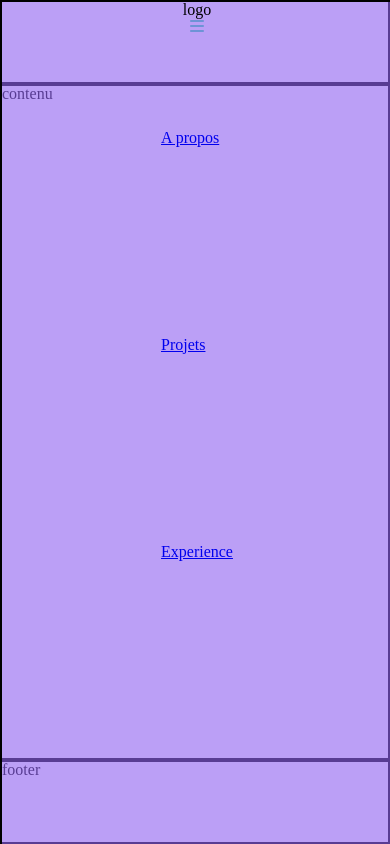
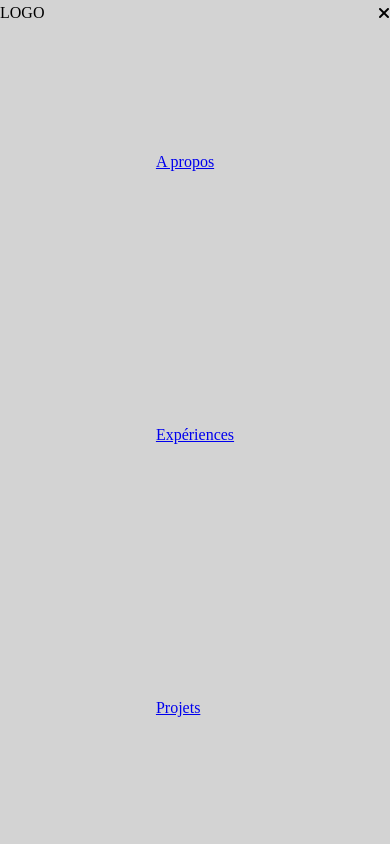
Before and after one commit to Aliyaa1/portfolio, a plain HTML site: page index.html in a window 390 px wide. Both pictures are taken after a click on the icon 381 px from the left and 42 px from the top of the page. Shown: the top 844 px of the page. Drawn offline with Linux system fonts and the light colour scheme.

Commit message:
Initial commit

```diff
--- a/index.html
+++ b/index.html
@@ -6,11 +6,14 @@
     <meta name="viewport" content="width=device-width, initial-scale=1.0">
     <link rel="stylesheet" href="style.css">
     <link rel="stylesheet" href="https://cdnjs.cloudflare.com/ajax/libs/font-awesome/6.4.2/css/all.min.css">
-    <title>Aliya |a-propos</title>
+    <title>Aliya | a-propos</title>
     <script>
         function openMenu() {
-            let nav = document.querySelector("nav")
-            nav.classList.toggle("open")
+            let nav = document.querySelectorAll("nav")
+            nav.forEach(element => {
+
+                element.classList.toggle("open")
+            });
         }
     </script>
 </head>
@@ -22,27 +25,49 @@
     <!-- le header qui contient notre entête de site (logo, nav etc) -->
     <header>
         <nav>
-            <div id="logo">logo</div>
-            <i onclick="openMenu()" class="fa-solid fa-bars" style="color: #6d93d6;"></i>
+            <!-- id = unique (1 seul par page ) -->
+            <div id="logo">LOGO</div>
+            <i onclick="openMenu()" class="fa-solid fa-bars"></i>
             <ul class="liste">
+                <!-- plusieurs classes possibles -->
                 <li>
-
-                    <a href="a-propos.html">A propos</a>
+                    <a class="liens" href="#a-propos">A propos</a>
                 </li>
                 <li>
-                    <a href="#">Projets</a>
+                    <a class="liens" href="#experiences">Expériences</a>
                 </li>
                 <li>
-                    <a href="#">Experience</a>
+                    <a class="liens" href="#projets">Projets</a>
+                </li>
+            </ul>
 
+        </nav>
+        <nav class="mobile">
+            <!-- id = unique (1 seul par page ) -->
+            <div class="header-nav-mobile">
+                <div id="logo">LOGO</div>
+                <i onclick="openMenu()" class="fa-solid fa-xmark"></i>
+            </div>
+            <ul class="liste">
+                <!-- plusieurs classes possibles -->
+                <li>
+                    <a class="liens" href="#a-propos">A propos</a>
                 </li>
-                <li></li>
+                <li>
+                    <a class="liens" href="#experiences">Expériences</a>
+                </li>
+                <li>
+                    <a class="liens" href="#projets">Projets</a>
+                </li>
             </ul>
+
         </nav>
     </header>
     <!-- contenu principal changeant à chaque page -->
     <main>
-        contenu
+        <section id="a-propos">A propos</section>
+        <section id="experiences">Expériences</section>
+        <section id="projets">projets</section>
     </main>
     <!-- notre pied de page -->
     <footer>
--- a/style.css
+++ b/style.css
@@ -1,4 +1,4 @@
-/* com */
+/* reset css */
 /* http://meyerweb.com/eric/tools/css/reset/
    v2.0 | 20110126
    License: none (public domain)
@@ -128,23 +128,32 @@ table {
   border-collapse: collapse;
   border-spacing: 0;
 }
+
 * {
   scroll-behavior: smooth;
 }
-
-header,
+/* mon commentaire  */
+header > nav,
 main,
 footer {
-  border-style: solid;
+  /* border-style: solid;
   border-width: 2px;
-  /*  */
-  border-color: color(#b5cc5aa6);
+  /* border-color: blue; */
+  /* border-color: #4d4da5cc;
+  border-color: #ffffff; */
+  padding: 5px;
 }
+
 /* appel par id */
 div#container {
   display: grid;
   min-height: 100vh;
   grid-template-rows: 1fr 8fr 1fr;
+}
+header {
+  position: fixed;
+  width: 100%;
+  height: 5vh;
 }
 /* appel par nom de balise */
 header > nav {
@@ -153,6 +162,11 @@ header > nav {
   height: 100%;
   align-items: center;
 }
+
+header > nav.mobile {
+  transform: translateX(-100vw);
+}
+
 /* appel par classe */
 header > nav > ul.liste {
   flex-grow: 1;
@@ -163,8 +177,10 @@ header > nav > ul.liste {
 header > nav > i.fa-bars {
   display: none;
 }
+
 section {
-  height: 75;
+  height: 400px;
+  padding-top: 5vh;
 }
 
 /* media query */
@@ -175,20 +191,25 @@ section {
   header > nav > i.fa-bars {
     display: block;
   }
+  header > nav.open.mobile > .header-nav-mobile {
+    display: flex;
+    width: 100%;
+    padding: 5px;
+    justify-content: space-between;
   }
-header > nav.open {
+
+  header > nav.open.mobile {
+    padding: 0 !important;
     position: fixed;
     width: 100%;
     flex-direction: column;
-  background: rgba(144, 99, 240, 0.612);
+    background: lightgrey;
+    transform: translateY(0);
+    top: 0;
   }
-header > nav.open > ul.liste {
+  header > nav.open.mobile > ul.liste {
     justify-content: space-around;
     flex-direction: column;
     display: flex;
   }
-
-header > nav.open > ul.liste {
-  justify-content: space-around;
-  flex-direction: column;
 }
```
Lines whose indentation alone changed are shown as unchanged.
